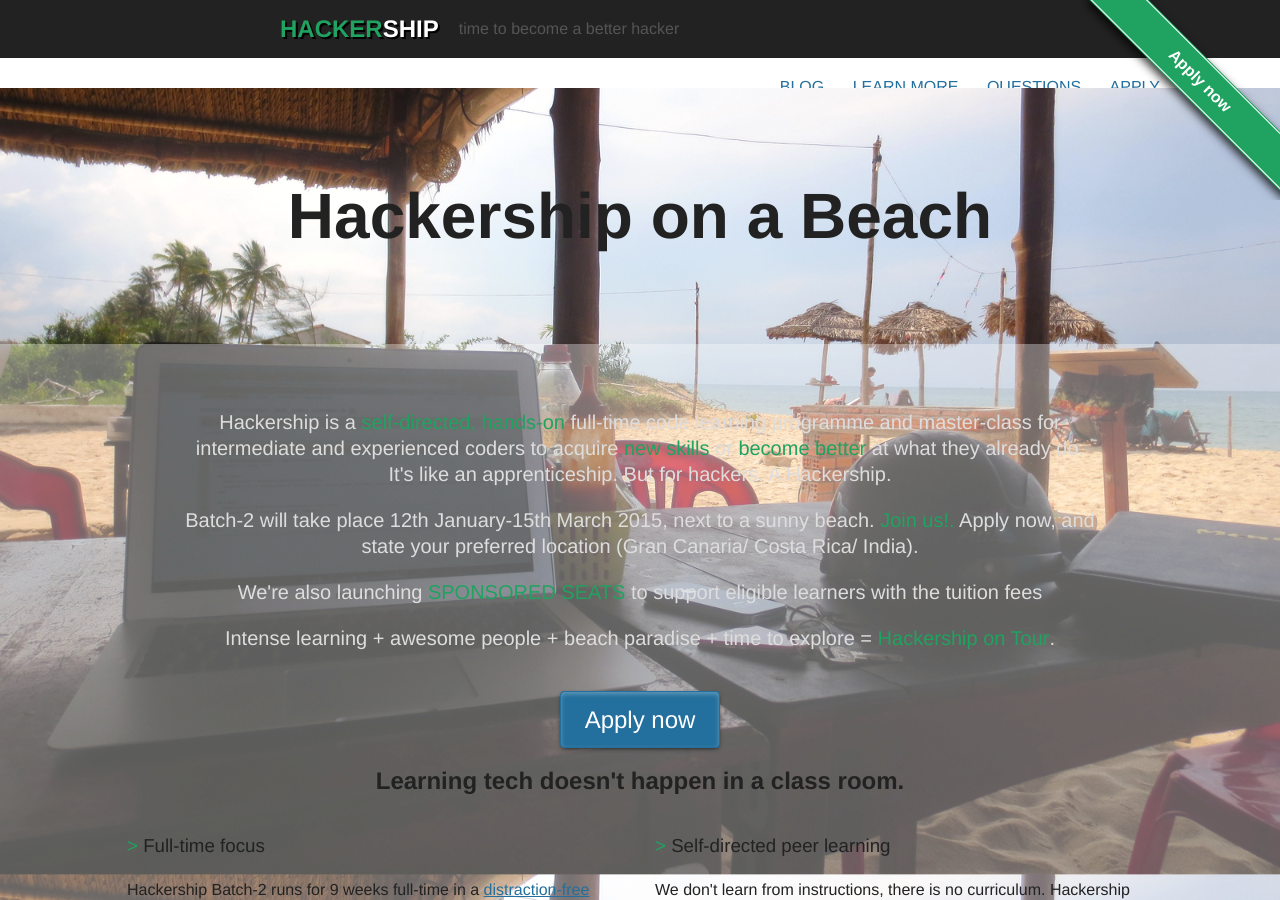
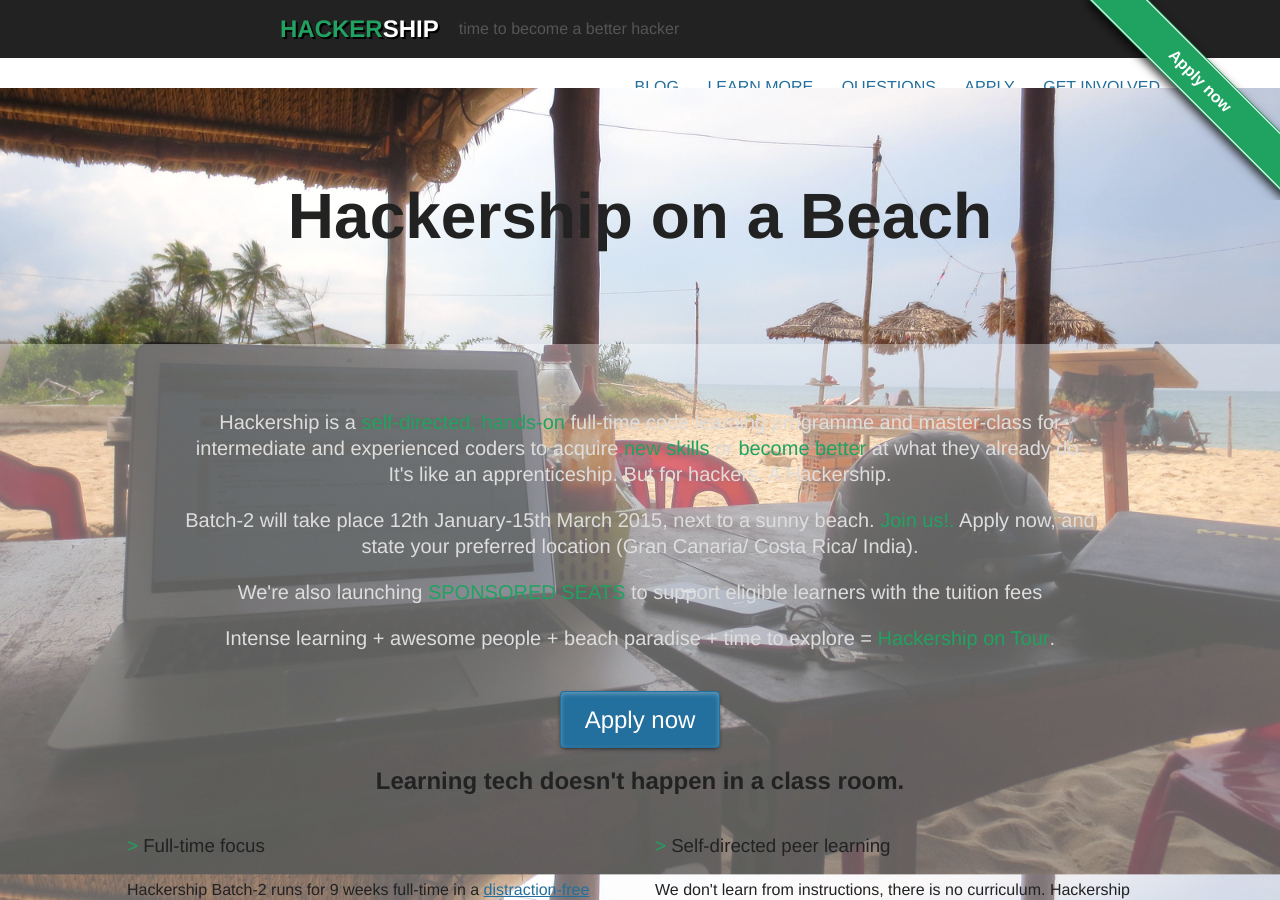
Before and after one commit to Hackership/website, a Jekyll site: the page built from index.html, in a window 1280 px wide and 900 px high. Built offline with Jekyll 4.4.1, drawn with Linux system fonts in a browser that asks for light colours; nearby versions of some CDN libraries.

Commit message:
link Get Involved page

```diff
--- a/_layouts/default.html
+++ b/_layouts/default.html
@@ -51,6 +51,7 @@
                         <li><a href="/learn-more/" data-ga-action="Nav click" data-ga-label="learn more">Learn more</a></li>
                         <li><a href="/questions/" data-ga-action="Nav click" data-ga-label="Questions">Questions</a></li>
                         <li><a href="/apply/" data-ga-action="Nav click" data-ga-label="Apply">Apply</a></li>
+                        <li><a href="/get involved/" data-ga-action="Nav click" data-ga-label="GET INVOLVED">Get Involved</a></li>
                     </ul>
                 </nav>
 
```
